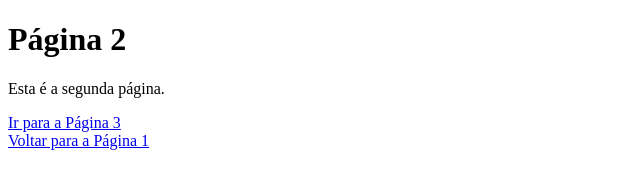
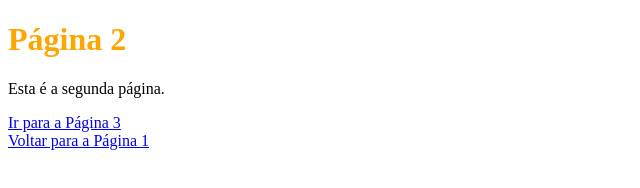
Before and after one commit to Kessia554/segundo-index.html, a plain HTML site: page pagina2.html in a window 1280 px wide. Shown: the whole page, without its empty margins (0-640 px from the left). Drawn offline with Linux system fonts and the light colour scheme.

Commit message:
Update pagina2.html

```diff
--- a/pagina2.html
+++ b/pagina2.html
@@ -4,7 +4,7 @@
     <title>Página 2</title>
 </head>
 <body>
-    <h1>Página 2</h1>
+    <h1 style="color:orange;">Página 2</h1>
     <p>Esta é a segunda página.</p>
     <a href="pagina3.html">Ir para a Página 3</a><br>
     <a href="index.html">Voltar para a Página 1</a>
```
